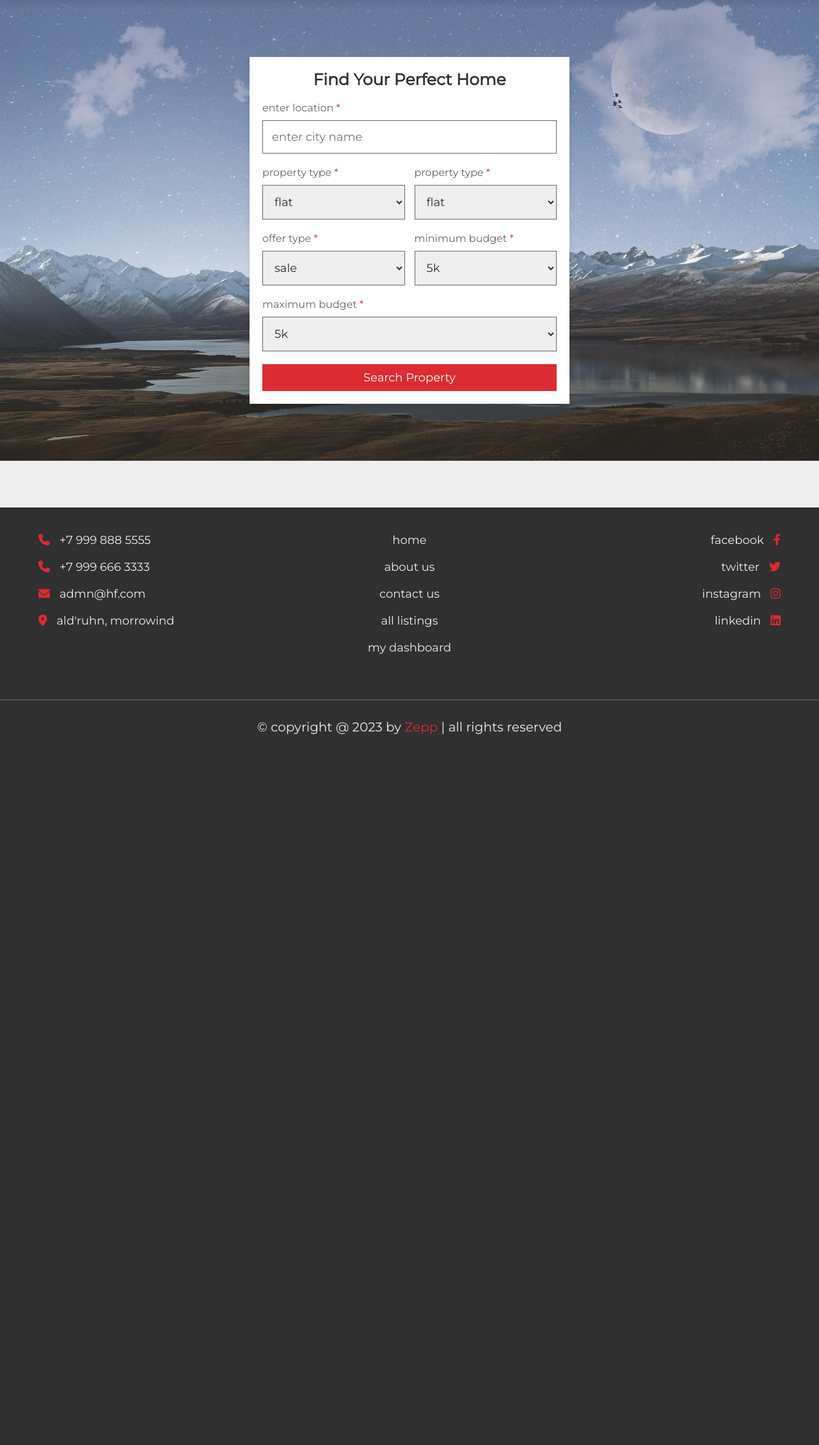
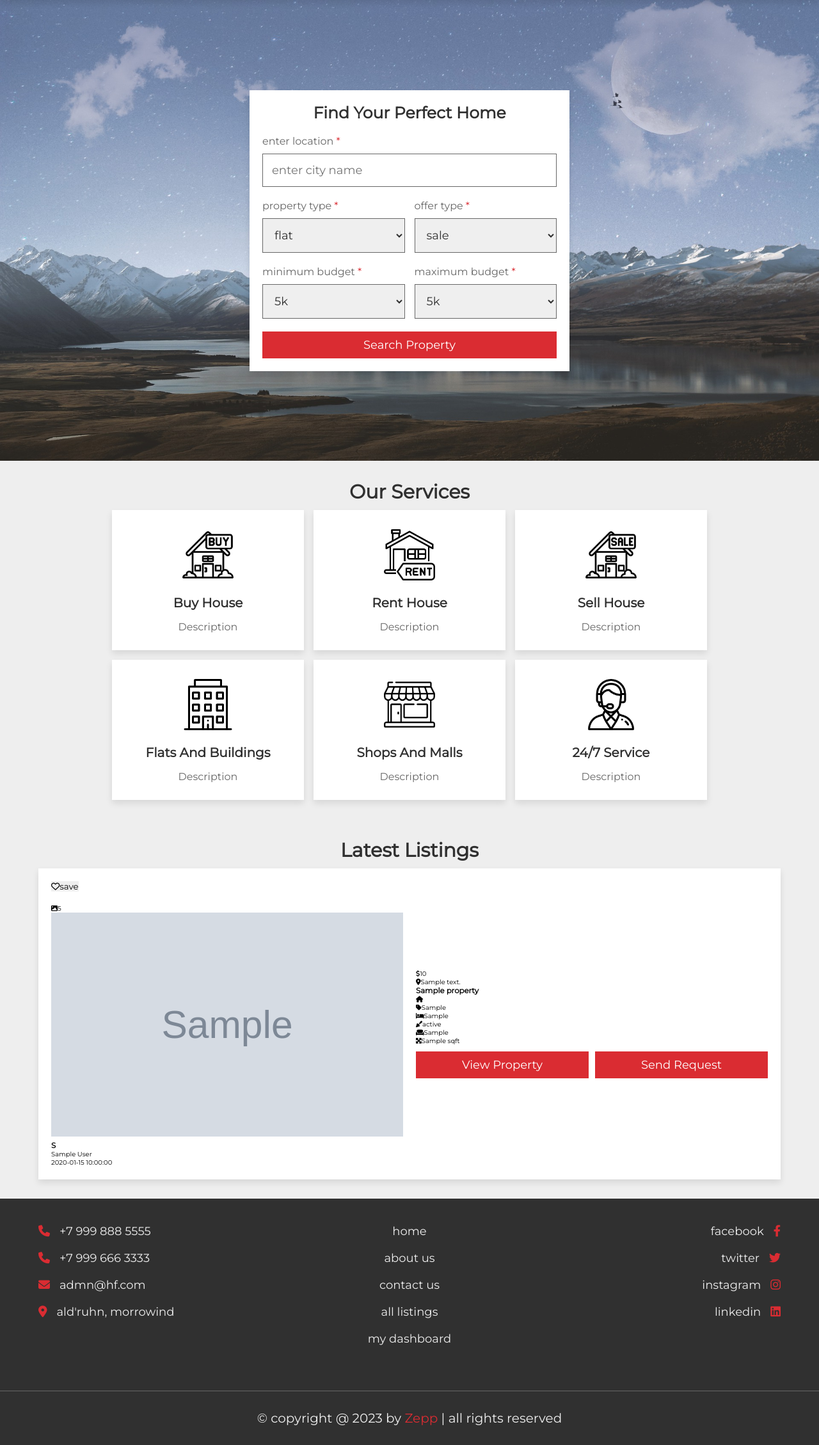
Before and after one commit to Zeppgoespro/estate-agency-hearthfire-pet-project, a PHP site: page /home.php in a window 1280 px wide. Shown: the part 112-2370 px from the top of the page at 64% size. Before the commit the page ends 1259 px from the top, so only its background shows below. Run offline with PHP 8.4, Linux system fonts and the light colour scheme; tables that the repository leaves empty or names only in its code hold one stand-in row (values such as "Sample post"); grey boxes marked "Sample" are stand-in pictures.

Commit message:
home page under construction

```diff
--- a/project-core/home.php
+++ b/project-core/home.php
@@ -46,14 +46,6 @@
           <input type="text" name="h_location" maxlength="100" required placeholder="enter city name" class="input">
         </div>
         <div class="flex">
-          <div class="box">
-            <p>property type <span>*</span></p>
-            <select name="type" class="input" required>
-              <option value="flat">flat</option>
-              <option value="house">house</option>
-              <option value="shop">shop</option>
-            </select>
-          </div>
           <div class="box">
             <p>property type <span>*</span></p>
             <select name="h_type" class="input" required>
@@ -115,11 +107,44 @@
 
     <section class="services">
 
+      <h1 class="heading">our services</h1>
+
       <div class="box-container">
 
         <div class="box">
-          <img src="" alt="">
-          <h3></h3>
+          <img src="./images/icon-1.png" alt="This is icon">
+          <h3>buy house</h3>
+          <p>Description</p>
+        </div>
+
+        <div class="box">
+          <img src="./images/icon-2.png" alt="This is icon">
+          <h3>rent house</h3>
+          <p>Description</p>
+        </div>
+
+        <div class="box">
+          <img src="./images/icon-3.png" alt="This is icon">
+          <h3>sell house</h3>
+          <p>Description</p>
+        </div>
+
+        <div class="box">
+          <img src="./images/icon-4.png" alt="This is icon">
+          <h3>flats and buildings</h3>
+          <p>Description</p>
+        </div>
+
+        <div class="box">
+          <img src="./images/icon-5.png" alt="This is icon">
+          <h3>shops and malls</h3>
+          <p>Description</p>
+        </div>
+
+        <div class="box">
+          <img src="./images/icon-6.png" alt="This is icon">
+          <h3>24/7 service</h3>
+          <p>Description</p>
         </div>
 
       </div>
@@ -127,6 +152,111 @@
     </section>
 
   <!-- services section ends -->
+
+
+  <!-- listings section starts -->
+
+    <section class="listings">
+
+      <h1 class="heading">latest listings</h1>
+
+      <div class="box-container">
+
+        <?php
+
+          $select_listings = $conn->prepare("SELECT * FROM `properties` ORDER BY date DESC LIMIT 6");
+          $select_listings->execute();
+
+          if ($select_listings->rowCount() > 0):
+            while ($fetch_listing = $select_listings->fetch(PDO::FETCH_ASSOC)):
+              $property_id = $fetch_listing['id'];
+
+              $select_users = $conn->prepare("SELECT * FROM `users` WHERE id = ?");
+              $select_users->execute([$fetch_listing['user_id']]);
+              $fetch_users = $select_users->fetch(PDO::FETCH_ASSOC);
+
+              if (!empty($fetch_listing['image_2'])):
+                $count_image_2 = 1;
+              else:
+                $count_image_2 = 0;
+              endif;
+
+              if (!empty($fetch_listing['image_3'])):
+                $count_image_3 = 1;
+              else:
+                $count_image_3 = 0;
+              endif;
+
+              if (!empty($fetch_listing['image_4'])):
+                $count_image_4 = 1;
+              else:
+                $count_image_4 = 0;
+              endif;
+
+              if (!empty($fetch_listing['image_5'])):
+                $count_image_5 = 1;
+              else:
+                $count_image_5 = 0;
+              endif;
+
+              $total_images = (1 + $count_image_2 + $count_image_3 + $count_image_4 + $count_image_5);
+
+              $select_saved = $conn->prepare("SELECT * FROM `saved` WHERE property_id = ? AND user_id = ?");
+              $select_saved->execute([$property_id, $user_id]);
+        ?>
+
+        <form action="" method="post">
+          <div class="box">
+            <input type="hidden" name="property_id" value="<?= $property_id ?>">
+            <?php if ($select_saved->rowCount() > 0): ?>
+              <button type="submit" name="save"><i class="fas fa-heart"></i><span>saved</span></button>
+            <?php else: ?>
+              <button type="submit" name="save"><i class="far fa-heart"></i><span>save</span></button>
+            <?php endif; ?>
+            <div class="thumb">
+              <p><i class="fas fa-image"></i><span><?= $total_images ?></span></p>
+              <img src="./uploaded-files/<?= $fetch_listing['image_1'] ?>" alt="Estate photo">
+            </div>
+            <div class="admin">
+              <h3><?= substr($fetch_users['name'], 0, 1) ?></h3>
+              <div>
+                <p><?= $fetch_users['name'] ?></p>
+                <span><?= $fetch_listing['date'] ?></span>
+              </div>
+            </div>
+          </div>
+          <div class="box">
+            <p class="price"><i class="fa-solid fa-dollar-sign"></i><span><?= $fetch_listing['price'] ?></span></p>
+            <p class="address"><i class="fas fa-map-marker-alt"></i><span><?= $fetch_listing['address'] ?></span></p>
+            <h3 class="name"><?= $fetch_listing['property_name'] ?></h3>
+            <div class="flex">
+              <p><i class="fas fa-house"></i><span><?= $fetch_listing['type'] ?></span></p>
+              <p><i class="fas fa-tag"></i><span><?= $fetch_listing['offer'] ?></span></p>
+              <p><i class="fas fa-bed"></i><span><?= $fetch_listing['bhk'] ?></span></p>
+              <p><i class="fas fa-trowel"></i><span><?= $fetch_listing['status'] ?></span></p>
+              <p><i class="fas fa-couch"></i><span><?= $fetch_listing['furnished'] ?></span></p>
+              <p><i class="fas fa-maximize"></i><span><?= $fetch_listing['carpet'] ?></span> sqft</p>
+            </div>
+            <div class="flex-btn">
+              <a href="./view-property.php?get_id=<?= $property_id ?>" class="btn">view property</a>
+              <input type="submit" value="send request" name="send" class="btn">
+            </div>
+          </div>
+        </form>
+
+        <?php
+            endwhile;
+          else:
+            echo '<p class="empty">no property listed yet</p>';
+          endif;
+
+        ?>
+
+      </div>
+
+    </section>
+
+  <!-- listings section ends -->
 
 
   <!-- footer section starts -->
--- a/project-core/styles/style.css
+++ b/project-core/styles/style.css
@@ -500,6 +500,74 @@ section {
   color: var(--main-color);
 }
 
+/* home services section */
+
+.services .box-container {
+  display: grid;
+  grid-template-columns: repeat(auto-fit, 30rem);
+  gap: 1.5rem;
+  justify-content: center;
+  align-items: flex-start;
+}
+
+.services .box-container .box {
+  background-color: var(--white);
+  box-shadow: var(--box-shadow);
+  padding: 2rem;
+  text-align: center;
+}
+
+.services .box-container .box img {
+  height: 8rem;
+  object-fit: contain;
+  margin: 1rem 0;
+}
+
+.services .box-container .box h3 {
+  padding: 1rem 0;
+  font-size: 2rem;
+  color: var(--black);
+  text-transform: capitalize;
+}
+
+.services .box-container .box p {
+  line-height: 2;
+  font-size: 1.6rem;
+  color: var(--light-color);
+}
+
+/* home listings section */
+
+.listings .box-container {
+  display: grid;
+  gap: 2rem;
+}
+
+.listings .box-container form {
+  display: flex;
+  flex-wrap: wrap;
+  column-gap: 2rem;
+  background-color: var(--white);
+  box-shadow: var(--box-shadow);
+  padding: 2rem;
+  align-items: center;
+}
+
+.listings .box-container form .box {
+  flex: 1 1 40rem;
+}
+
+.listings .box-container form .box .thumb {
+  height: 35rem;
+  margin: 2rem 0;
+}
+
+.listings .box-container form .box .thumb img {
+  height: 100%;
+  width: 100%;
+  object-fit: cover;
+}
+
 /* media queries */
 
 @media (max-width: 991px) {
```
Also changed, not shown: project-core/images/icon-1.png (added), project-core/images/icon-2.png (added), project-core/images/icon-3.png (added), project-core/images/icon-4.png (added), project-core/images/icon-5.png (added), project-core/images/icon-6.png (added).
